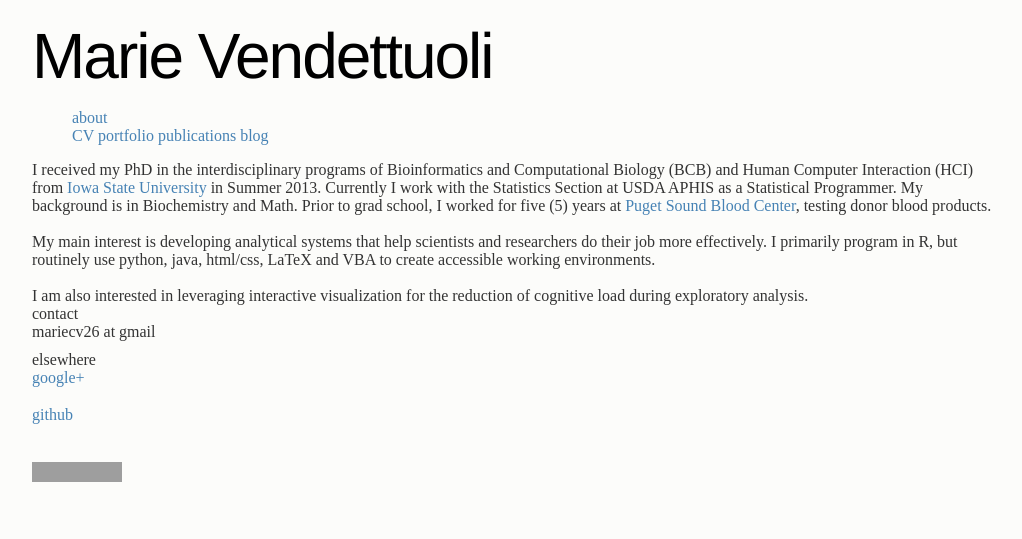
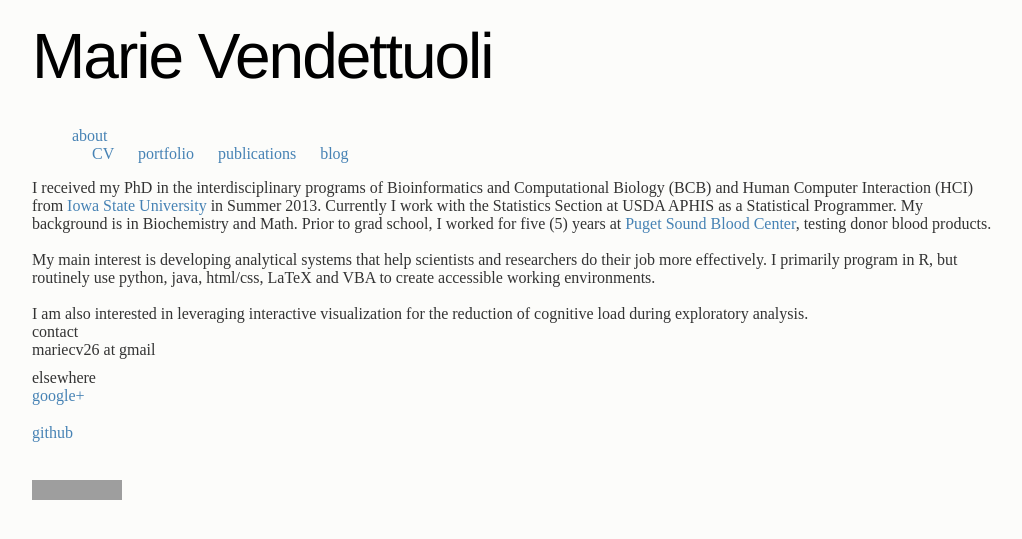
Before and after one commit to mariev/studiousmarie, a Jekyll site: the page built from index.md, in a window 1280 px wide. Shown: the top 539 px of the page, without its empty margins (128-1150 px from the left). Built offline with Jekyll 4.4.1, drawn with Linux system fonts in a browser that asks for light colours; Markdown is read by kramdown in place of the engine named in the settings; grey boxes are pictures that could not be loaded.

Commit message:
selected formatting nav

```diff
--- a/media/css/style.css
+++ b/media/css/style.css
@@ -178,5 +178,10 @@
 
 ul li{
   display: inline;
+  padding: 10px;
 }
+
+selected{
+  display:inline;
+  background: lightgrey;
 }
```
